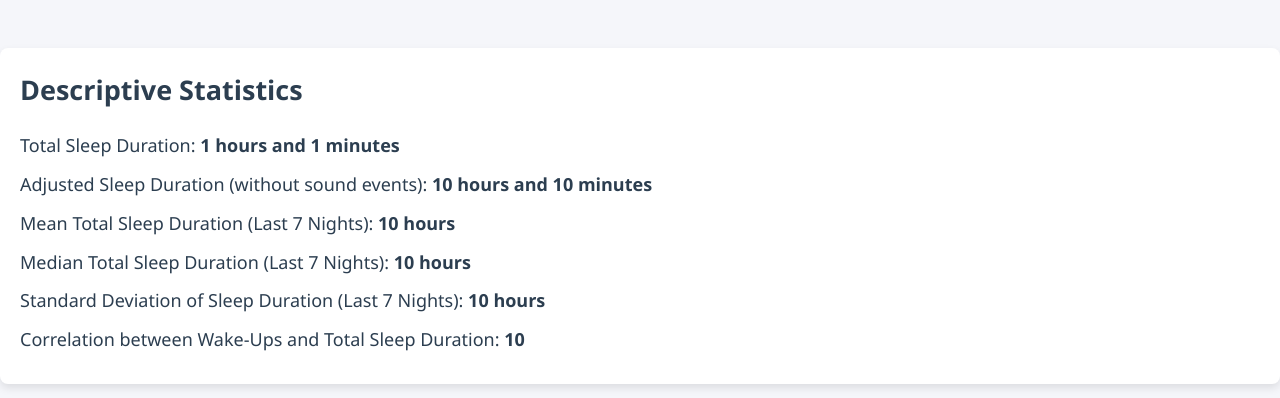
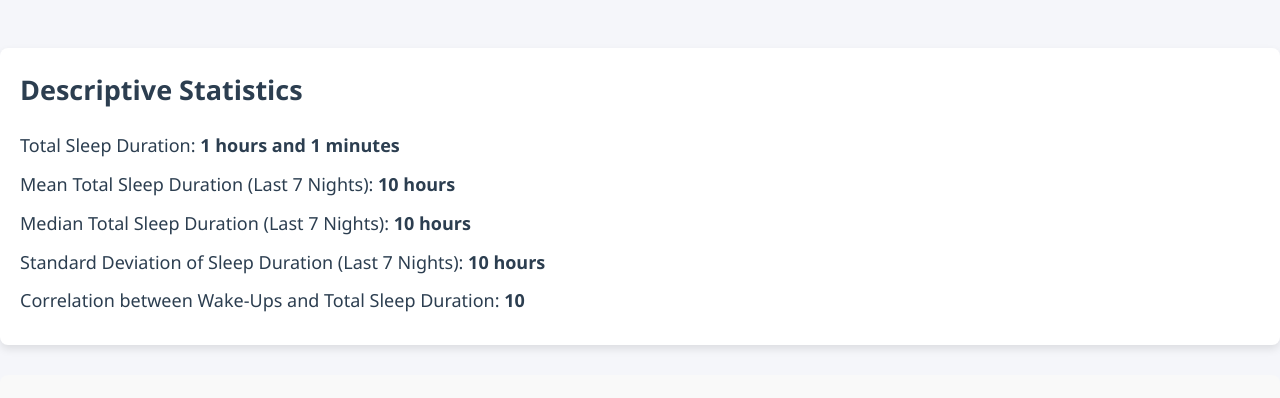
Before and after one commit to KarelExiled/Babyfoon, a Flask app: template templates/index.html in a window 1280 px wide. Shown: the part 1757-2155 px from the top of the page. Run offline with Flask 2, Linux system fonts and the light colour scheme; the template is opened without the code that fills it: most values are stand-ins (such as "Sample title", 1, 10 or a date in 2020).

Commit message:
Update index.html

```diff
--- a/templates/index.html
+++ b/templates/index.html
@@ -312,7 +312,6 @@
       <div class="stats">
           <h2>Descriptive Statistics</h2>
           <p>Total Sleep Duration: <strong>{{ total_sleep_hours }} hours and {{ total_sleep_minutes }} minutes</strong></p>
-          <p>Adjusted Sleep Duration (without sound events): <strong>{{ adjusted_sleep_hours }} hours and {{ adjusted_sleep_minutes }} minutes</strong></p>
           <p>Mean Total Sleep Duration (Last 7 Nights): <strong>{{ mean_sleep_duration | round(2) }} hours</strong></p>
           <p>Median Total Sleep Duration (Last 7 Nights): <strong>{{ median_sleep_duration | round(2) }} hours</strong></p>
           <p>Standard Deviation of Sleep Duration (Last 7 Nights): <strong>{{ std_sleep_duration | round(2) }} hours</strong></p>
```
